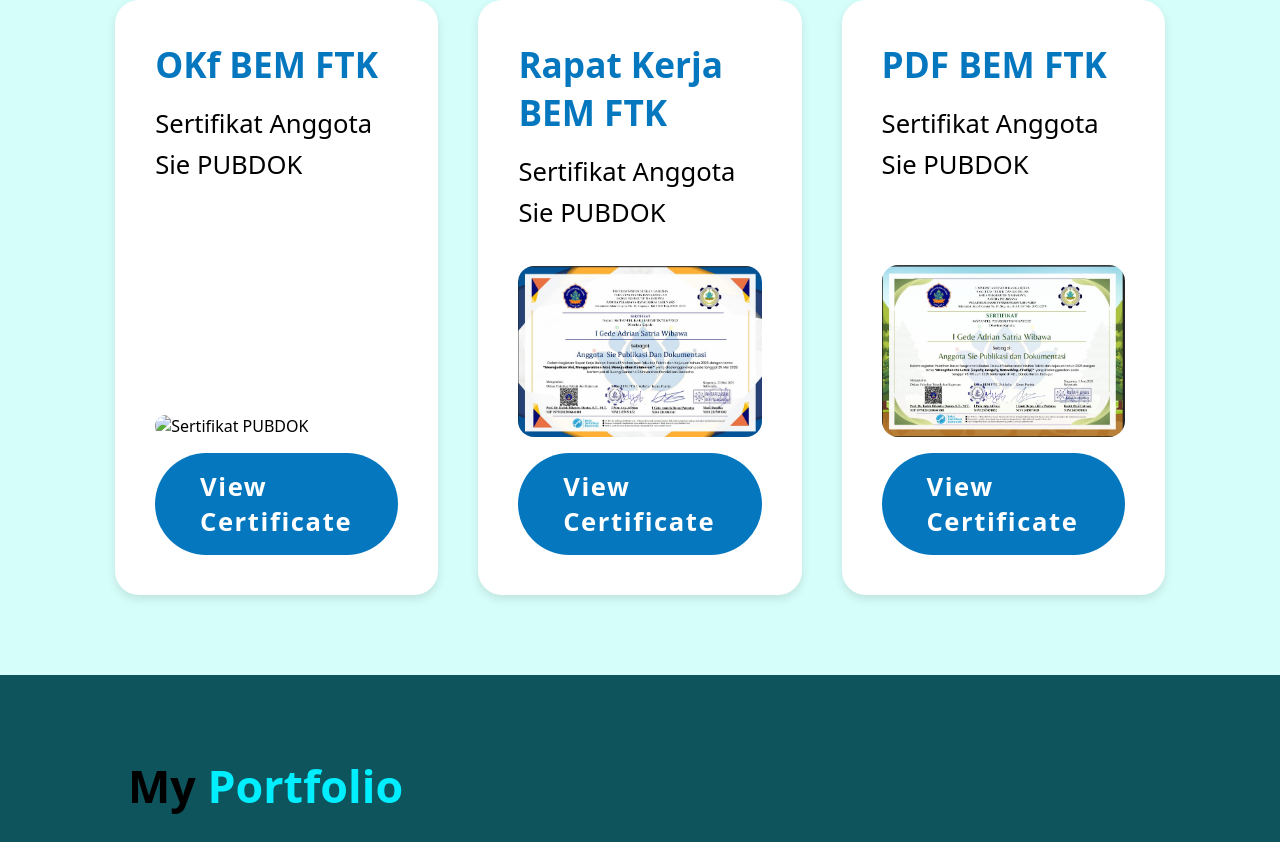
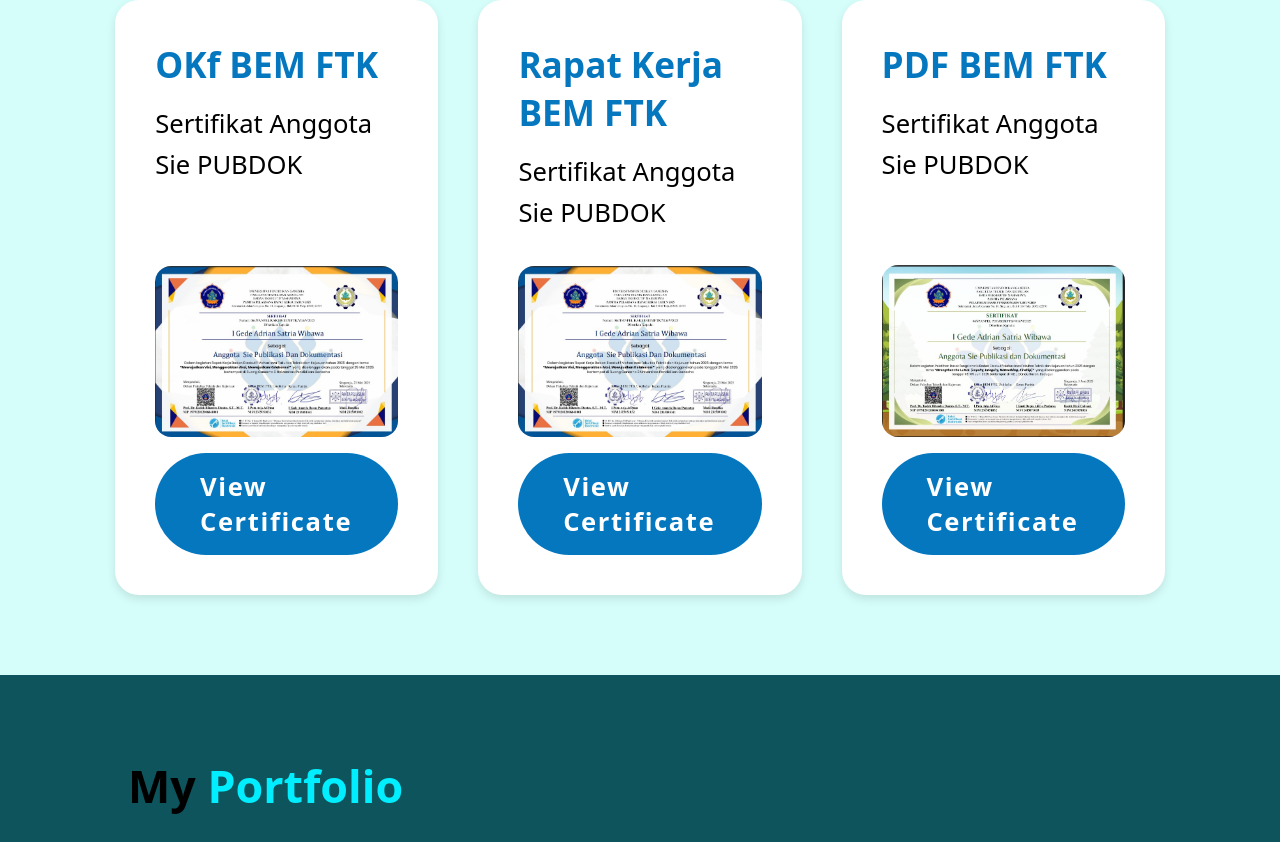
Before and after one commit to yaannsa-design/PersonalBrandingYaannsa, a plain HTML site: page index.html in a window 1280 px wide. Shown: the part 6115-6957 px from the top of the page. Drawn offline with nearby package versions, Linux system fonts and the light colour scheme.

Commit message:
Update index.html

```diff
--- a/index.html
+++ b/index.html
@@ -202,7 +202,7 @@ dengan baik, dan penuh tanggung jawab</p>
     <div class="card">
       <h3>OKf BEM FTK</h3>
       <p>Sertifikat Anggota Sie PUBDOK</p>
-      <img src="IGedeAdrianSatriaWibawa.png" alt="Sertifikat PUBDOK" class="certificate-thumbnail" />
+      <img src="WhatsAppImage2025-10-01at12.30.56.jpeg" alt="Sertifikat PUBDOK" class="certificate-thumbnail" />
       <a href="IGedeAdrianSatriaWibawa.png" target="_blank" class="btn">View Certificate</a>
     </div>
     <div class="card">
```
